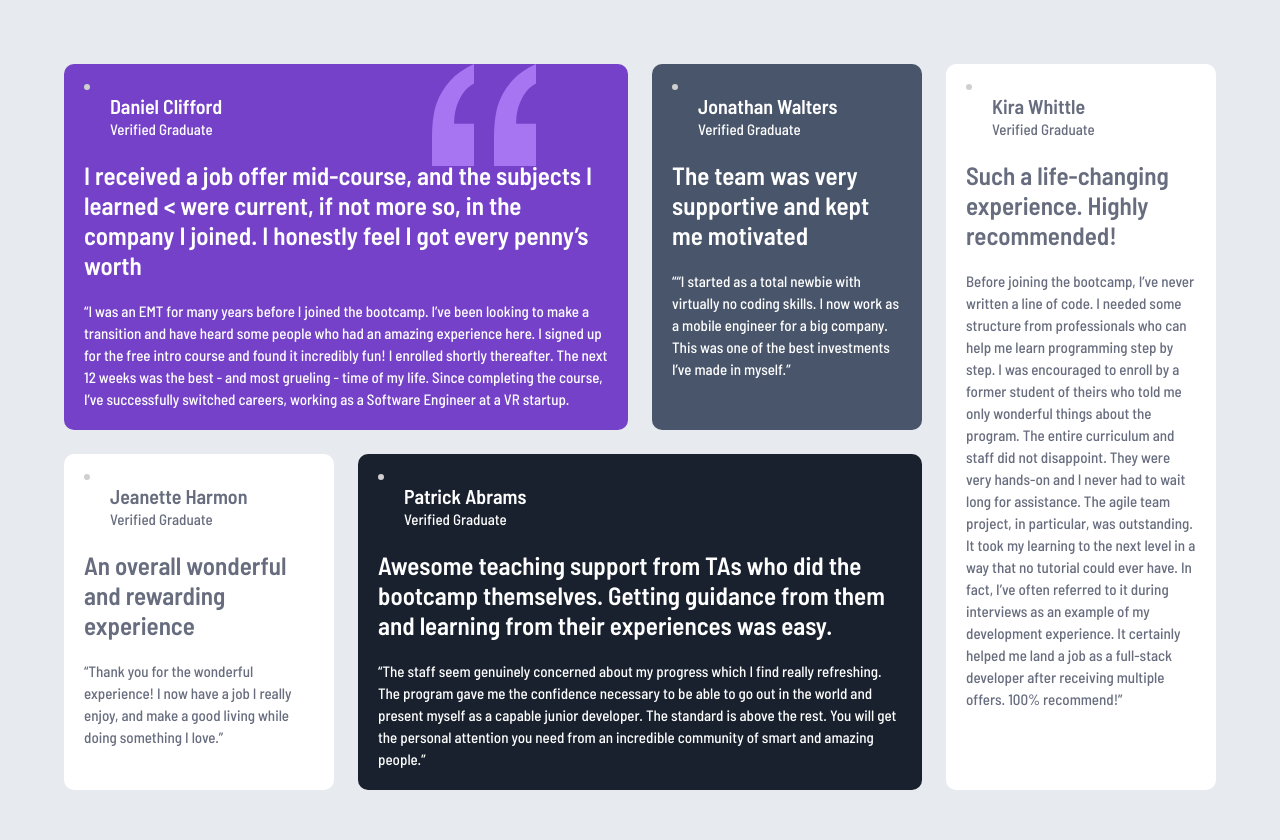
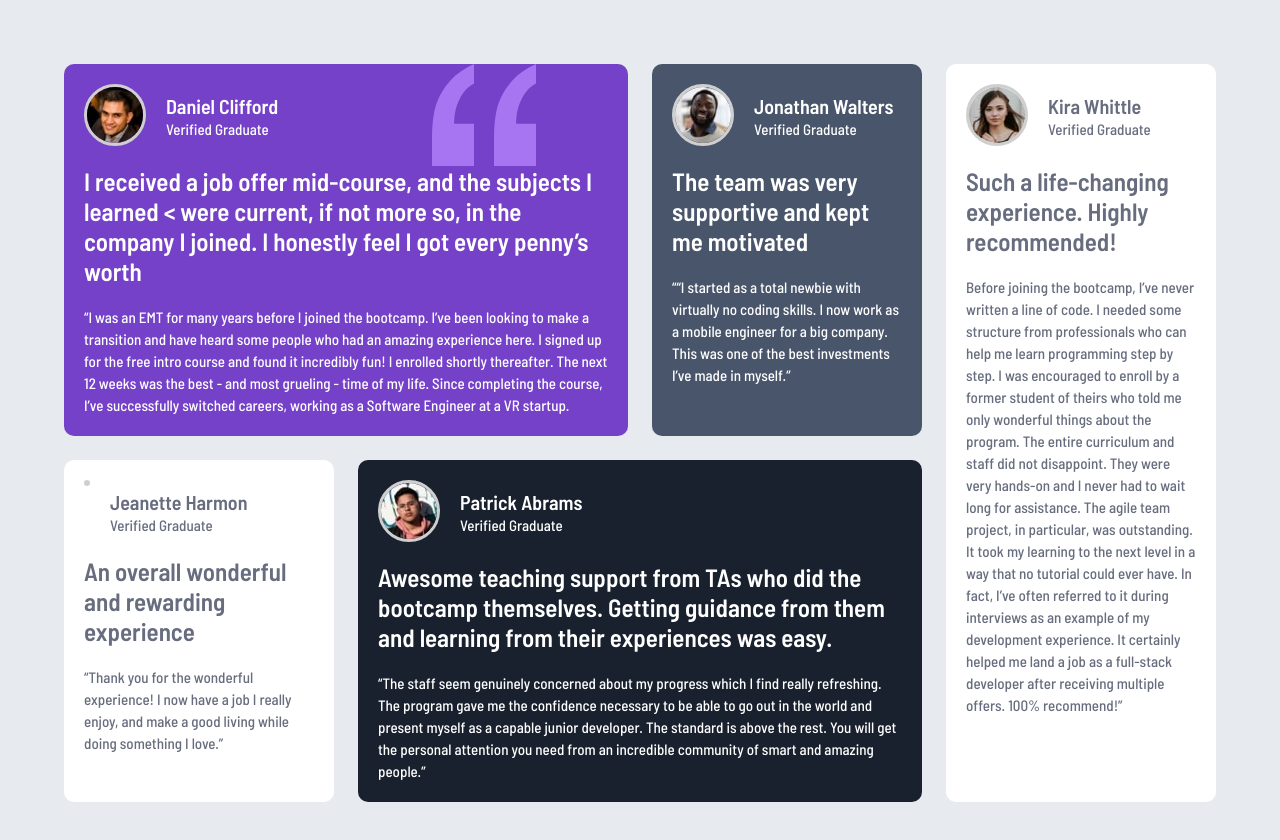
Before and after one commit to bini742/Testimonials-grid-section, a plain HTML site: page index.html in a window 1280 px wide. Drawn offline with Linux system fonts and the light colour scheme; files whose address does not match are found by name.

Commit message:
Update index.html

```diff
--- a/index.html
+++ b/index.html
@@ -13,7 +13,7 @@
 <div class="container">
     <div class="card">
         <div class="img-name-div">
-            <img class="user-icon" src="/Frontend Mentore-responsive-path/third-challange/img/image-daniel.jpg" alt="">
+            <img class="user-icon" src="img/image-daniel.jpg" alt="">
             <div class="name-div">
                 <p class="name">Daniel Clifford</p>
                 <p class="experience">Verified Graduate</p>
@@ -33,7 +33,7 @@
     </div>
     <div class="card" >
         <div class="img-name-div">
-            <img class="user-icon" src="/Frontend Mentore-responsive-path/third-challange/img/image-jonathan.jpg" alt="">
+            <img class="user-icon" src="/img/image-jonathan.jpg" alt="">
             <div class="name-div">
                 <p class="name">Jonathan Walters</p>
                 <p  class="experience">Verified Graduate</p>
@@ -48,7 +48,7 @@
     </div>
     <div class="card">
             <div class="img-name-div">
-                <img class="user-icon" src="/Frontend Mentore-responsive-path/third-challange/img/image-jeanette.jpg" alt="">
+                <img class="user-icon" src"/img/image-jeanette.jpg" alt="">
                 <div class="name-div">
                     <p class="name"  style="color:var(--mid-Grey);">Jeanette Harmon</p>
                     <p  class="experience" style="color:var(--mid-Grey);">Verified Graduate</p>
@@ -63,7 +63,7 @@
     </div>
     <div class="card">
         <div class="img-name-div">
-            <img class="user-icon" src="/Frontend Mentore-responsive-path/third-challange/img/image-patrick.jpg" alt="">
+            <img class="user-icon" src="/img/image-patrick.jpg" alt="">
             <div class="name-div">
                 <p class="name" >Patrick Abrams</p>
                 <p  class="experience">Verified Graduate</p>
@@ -77,7 +77,7 @@
     </div>
     <div class="card">
         <div class="img-name-div">
-            <img class="user-icon" src="/Frontend Mentore-responsive-path/third-challange/img/image-kira.jpg" alt="">
+            <img class="user-icon" src="/img/image-kira.jpg" alt="">
             <div class="name-div">
                 <p class="name"  style="color:var(--mid-Grey);">Kira Whittle</p>
                 <p  class="experience" style="color:var(--mid-Grey);">Verified Graduate</p>
@@ -91,4 +91,5 @@
     </div>
 </div>
 </body>
+
 </html>
```
